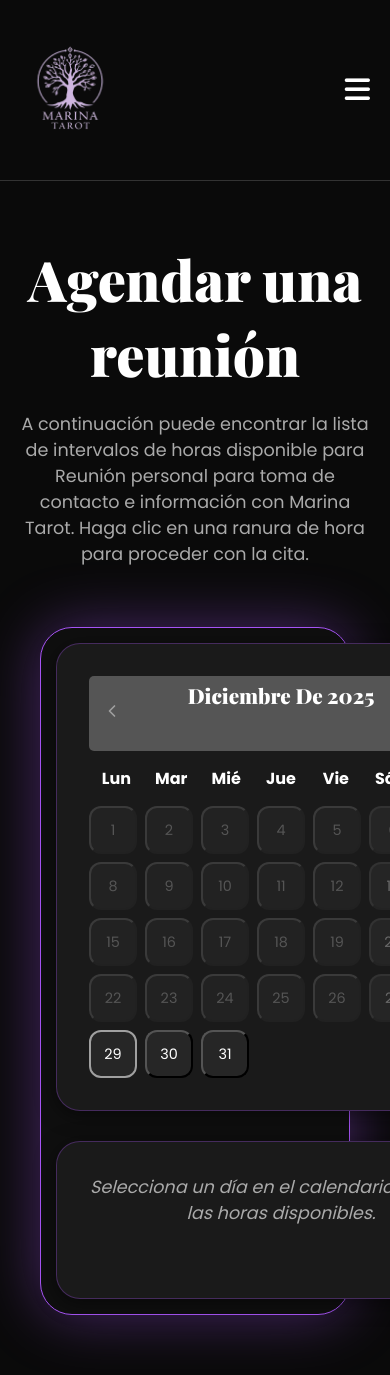
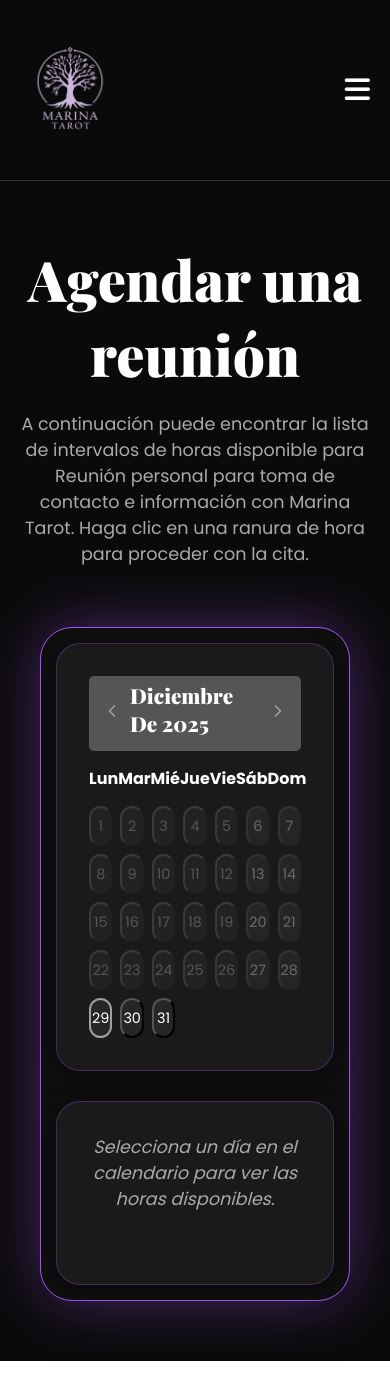
Before and after one commit to Rodriguez-22/marina_tarot, a Next.js app: page /contacto in a window 390 px wide. Built offline with nearby package versions, Linux system fonts and the light colour scheme.

Commit message:
mas correciones

```diff
--- a/app/globals.css
+++ b/app/globals.css
@@ -889,22 +889,53 @@ main {
 
 /* === REFUERZO DE LA GRILLA 2x2 PARA ESCRITORIO (CSS Puro) === */
 @media (max-width: 768px) {
+  /* 1. Asegurar que el contenedor principal crezca con el contenido */
   .scheduler-widget-custom {
     grid-template-columns: 1fr !important;
-    padding: 15px; /* Bajamos un poco el padding para ganar espacio */
+    height: auto !important; /* Permite que el contenedor se alargue */
+    padding: 15px;
+    display: flex;
+    flex-direction: column;
   }
 
-  /* Si la pantalla es menor a 480px (móviles verticales), mejor 1 sola columna de horas */
-  .time-slots {
-    grid-template-columns: repeat(auto-fit, minmax(140px, 1fr)) !important;
-    gap: 10px;
+  /* 2. Arreglar los nombres de los días (Lun Mar Mié...) */
+  /* Asumiendo que están en un contenedor llamado .calendar-header o similar */
+  .calendar-weekdays-container,
+  .custom-calendar-header-days {
+    display: grid;
+    grid-template-columns: repeat(7, 1fr); /* Crea 7 columnas iguales */
+    text-align: center;
+    gap: 2px;
+    margin-bottom: 10px;
   }
 
+  /* 3. Evitar que las horas se salgan del cuadro */
+  .booking-form {
+    height: auto !important;
+    overflow: visible !important;
+  }
+
+  .time-slots {
+    display: grid !important;
+    grid-template-columns: repeat(2, 1fr) !important; /* Mantiene 2 columnas */
+    gap: 10px;
+    padding: 10px 0;
+  }
+
+  /* 4. Ajustar botones de hora para que no sean tan altos */
+  .time-slot-button { /* Cambia esto por la clase de tus botones de hora */
+    padding: 12px 5px !important;
+    font-size: 0.9rem;
+    height: auto !important;
+  }
+
+  /* 5. Días del calendario */
   .custom-calendar-day {
-    height: auto; /* Permitimos que crezca si es necesario */
-    min-height: 48px; /* Aseguramos que sea fácil de tocar */
-    aspect-ratio: 1 / 1; /* Mantiene los días cuadrados, se ve más limpio */
-    padding: 5px;
+    height: 40px; /* Reducimos un poco para que quepan todos en pantalla */
+    width: 100%;
+    display: flex;
+    align-items: center;
+    justify-content: center;
   }
 }
 
```
